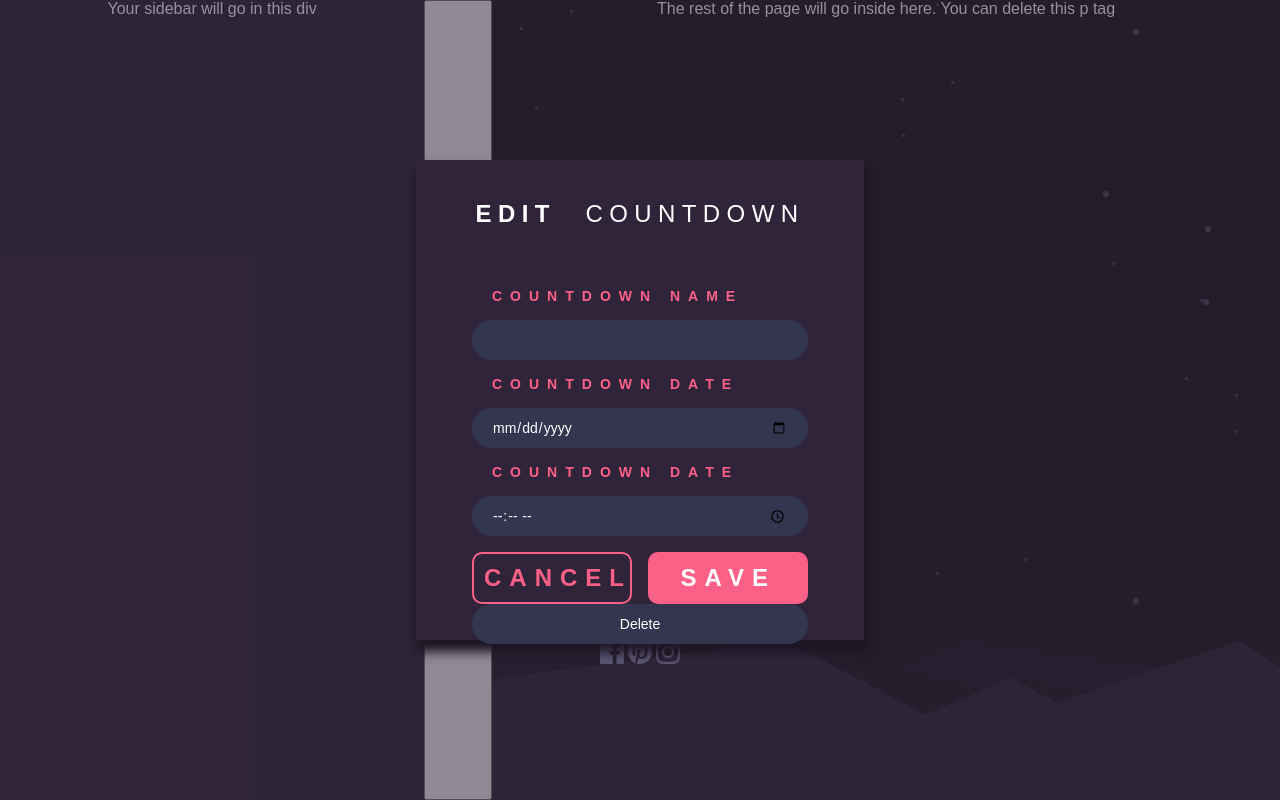
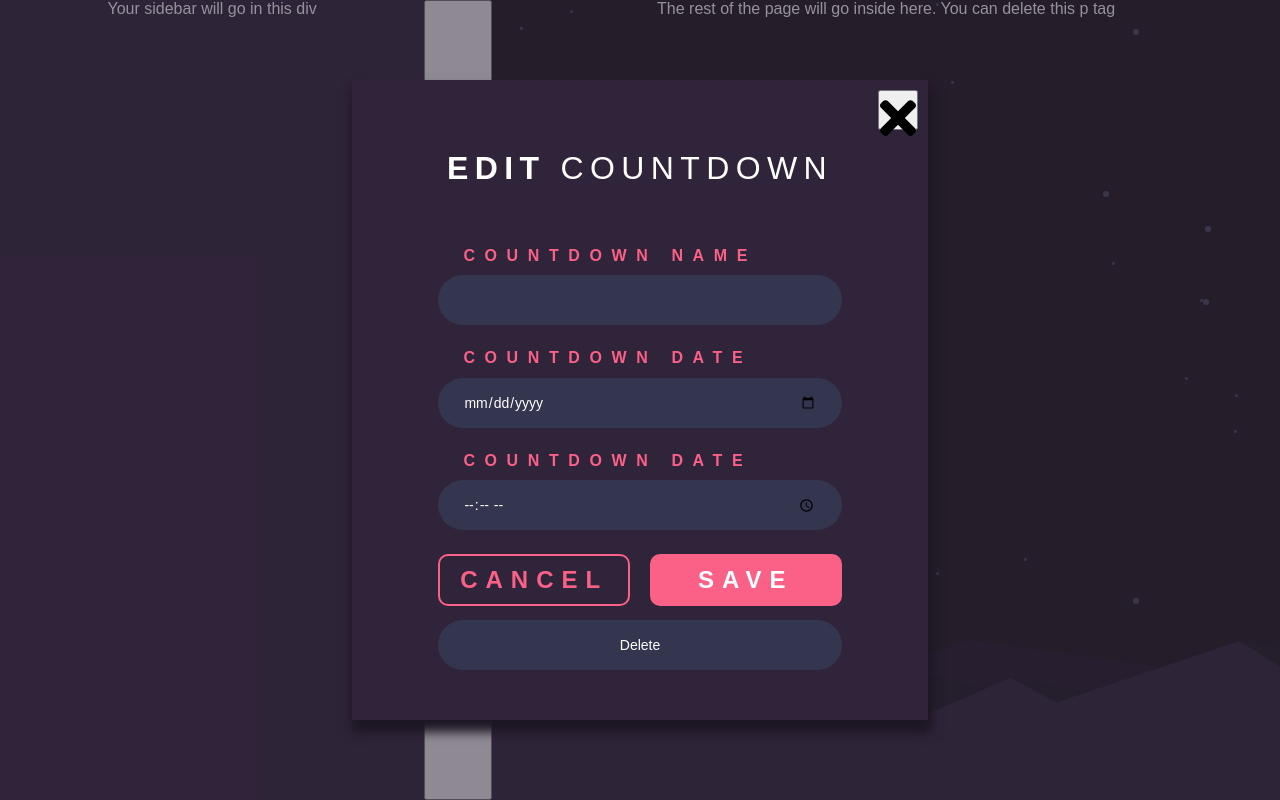
Before and after one commit to MK-Codecademy/CountdownApp, a website: page index.html in a window 1280 px wide. Both pictures are taken after a click on the button "Press Me". Drawn offline with nearby package versions, Linux system fonts and the light colour scheme.

Commit message:
improved styles

```diff
--- a/index.html
+++ b/index.html
@@ -22,17 +22,26 @@
     <button id="toggle-overlay" onclick="toggleOverlay()">Press Me</button>
     <div id="overlay">
       <div id="edit-countdown-container" class="font-RedHatText-400">
-        <h1><strong>EDIT</strong><p> COUNTDOWN</p></h1>
+        <button class="closebutton" onclick="toggleOverlay()"><img src="images/times-solid.svg"></button>
+        <h1><strong>EDIT</strong><p>COUNTDOWN</p></h1>
         <form class="overlay-form" action="">
-          <label for="c-name">COUNTDOWN NAME</label><br>
-          <input type="text" id="c-name" name="c-name"><br>
-          <label for="c-date">COUNTDOWN DATE</label><br>
-          <input type="date" id="c-date" name="c-date"><br>
-          <label for="c-time">COUNTDOWN DATE</label><br>
-          <input type="time" id="c-time" name="c-time"><br>
-          <div class="button-wrapper">
-            <button class="cancel-button" type="button">CANCEL</button>
-            <input class="submit-button" type="submit" value="SAVE">
+          <div>
+            <label for="c-name">COUNTDOWN NAME</label>
+            <input type="text" id="c-name" name="c-name">
+          </div>
+          <div>
+            <label for="c-date">COUNTDOWN DATE</label>
+            <input type="date" id="c-date" name="c-date">
+          </div>
+          <div>
+            <label for="c-time">COUNTDOWN DATE</label>
+            <input type="time" id="c-time" name="c-time">
+          </div>
+          <div>
+            <div class="button-wrapper">
+              <button class="cancel-button" type="button">CANCEL</button>
+              <input class="submit-button" type="submit" value="SAVE">
+            </div>
           </div>
           <input type="submit" value="Delete">
       </form>
--- a/resources/js/overlay.js
+++ b/resources/js/overlay.js
@@ -1,7 +1,7 @@
 // To use overlay create a button with id="toggle-overlay" onclick="toggleOverlay()"
 visible = false;
 
-const toggleOverlay = (el) => {
+const toggleOverlay = () => {
     visible = !visible;
-    visible ? document.getElementById("overlay").style.display = "block" : document.getElementById("edit-countdown-container").style.display = "none"
+    visible ? document.getElementById("overlay").style.display = "block" : document.getElementById("overlay").style.display = "none"
 };
--- a/styles.css
+++ b/styles.css
@@ -103,8 +103,8 @@ main {
   transform: translate(-50%,-50%);
   -ms-transform: translate(-50%,-50%);
   background-color: rgb(47, 36, 57);
-  height: 60vh;
-  width: 35vw;
+  height: 80vh;
+  width: 45vw;
   box-shadow: 2px 10px 10px 2px rgb(29, 22, 35);
   display: flex;
   flex-direction: column;
@@ -114,11 +114,11 @@ main {
   letter-spacing: .4rem;
   display: flex;
   flex-direction: row;
-  justify-content: space-evenly;
+  justify-content: center;
   flex-wrap: wrap;
-  font-size: 24px;
-  width: 80%;
-  margin: 40px auto 60px auto;
+  font-size: 2rem;
+  width: 75%;
+  margin: 70px auto 60px auto;
 }
 
 #edit-countdown-container strong {
@@ -126,8 +126,16 @@ main {
 }
 
 #edit-countdown-container p {
-  font-weight: 100;
+  font-weight: lighter;
   padding-left: 15px;
+}
+
+.closebutton {
+  height: 40px;
+  width: 40px;
+  position: absolute;
+  right: 10px;
+  top: 10px;
 }
 
 .overlay-form {
@@ -135,8 +143,9 @@ main {
   flex-direction: column;
   justify-content: space-between;
   height: 100%;
-  width: 75%;
+  width: 70%;
   margin: 0 auto 30px auto;
+  text-align: left;
 }
 
 .overlay-form .cancel-button {
@@ -150,6 +159,7 @@ main {
   font-size: 24px;
   letter-spacing: .5rem;
   float: left;
+  height: 100%;
 }
 
 .overlay-form .submit-button {
@@ -164,28 +174,32 @@ main {
   letter-spacing: .5rem;
   float: right;
   height: 100%;
+  margin: 0px;
 }
 
 .overlay-form label {
-  padding-left: 20px;
+  padding-left: 25px;
   text-align: left;
   color: hsl(345, 95%, 68%);
-  letter-spacing: .5rem;
-  font-size: 14px;
+  letter-spacing: .6rem;
+  font-size: 16px;
   font-family: 'Red Hat Text', sans-serif;
   font-weight: 700;
 }
 
 .overlay-form input {
-  border-radius: 25px;
-  height: 40px;
+  border-radius: 30px;
+  height: 50px;
   background-color: rgb(52, 54, 80);
   color: white;
-  padding: 0px 20px;
+  padding: 0px 25px;
   font-family: 'Red Hat Text', sans-serif;
   font-weight: 400;
   font-size: 14px;
   border: none;
+  width: 100%;
+  margin-top: 10px;
+  margin-bottom: 20px;
 }
 
 
```
Also changed, not shown: images/times-solid.svg (added).
